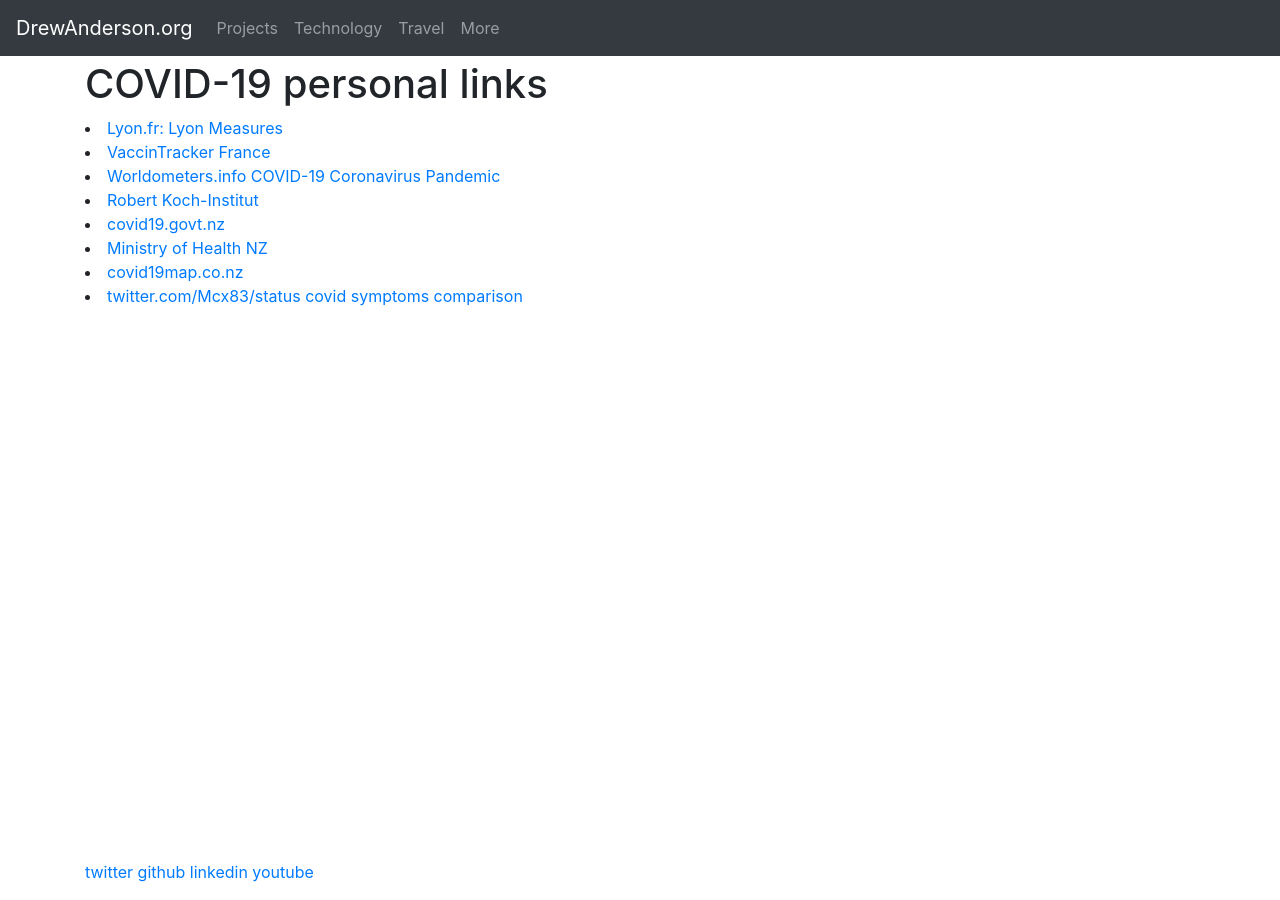
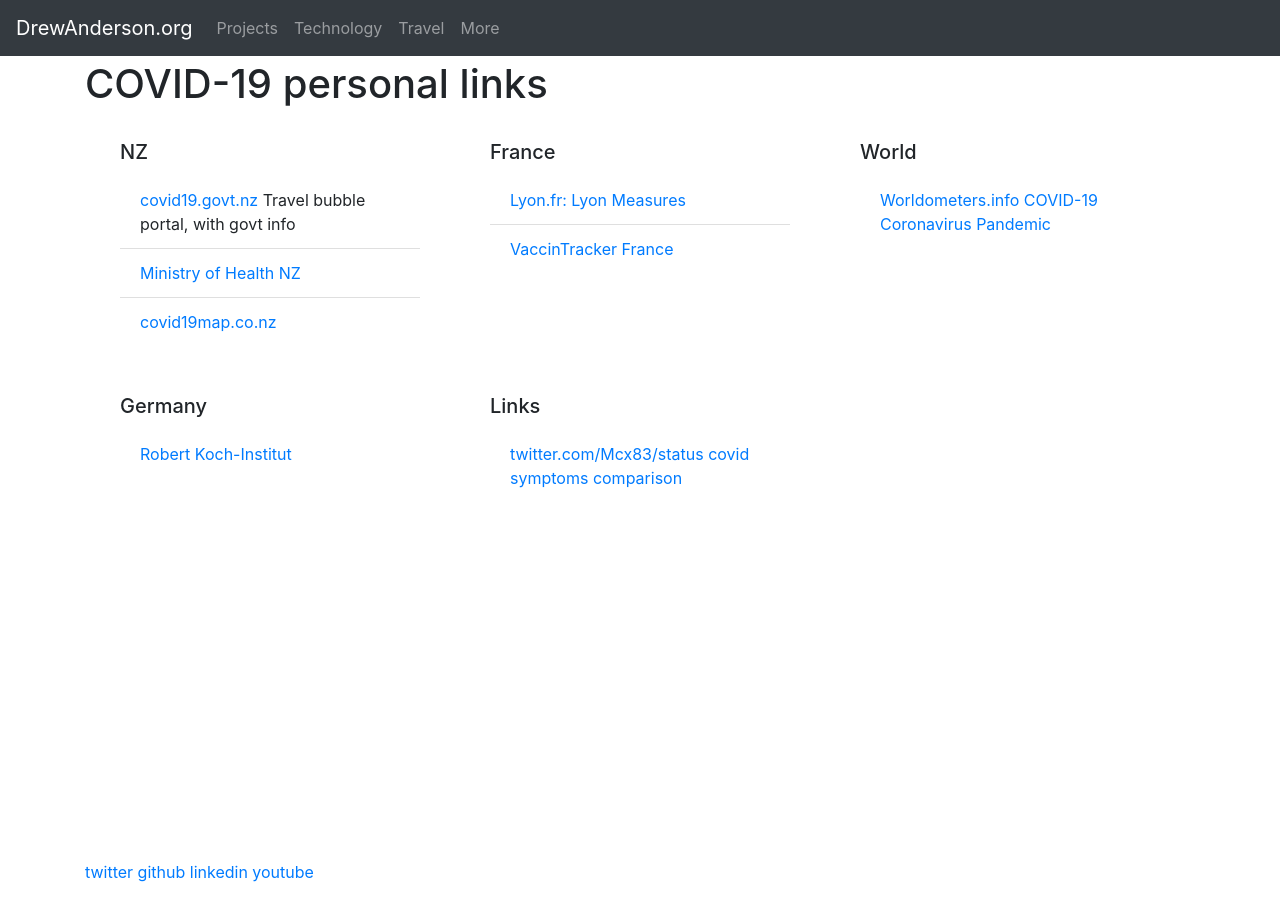
Before and after one commit to drewandersonnz/drewandersonnz.github.io, a Jekyll site: the page built from _posts/2020-03-01-covid19.md, in a window 1280 px wide. Built offline with Jekyll 4.4.1, drawn with Linux system fonts in a browser that asks for light colours.

Commit message:
linkgroups

```diff
--- /dev/null
+++ b/_includes/links-groups-card.html
@@ -0,0 +1,13 @@
+
+<div class="py-1 col col-12 col-sm-6 col-lg-4">
+    <div class="card card border-0">
+        <div class="card-body">
+        {% if include.title %}<h5 class="card-title">{{ include.title }}</h5>{% endif %}
+        {% if include.links %}
+            <ul class="list-group list-group-flush">
+                {% for link in include.links %}<li class="list-group-item"><a class="card-link" href="{{ link.uri }}">{{ link.title }}</a> {{ link.description }}</li>{% endfor %}
+            </ul>
+        {% endif %}
+        </div>
+    </div>
+</div>
--- a/_includes/links-groups.html
+++ b/_includes/links-groups.html
@@ -1,8 +1,12 @@
-
-{% if include.links %}
-<or>
-{% for link in include.links %}
-    <li><a href="{{ link.uri }}">{{ link.title }}</a></li>
+{% if include.groups %}
+<div class="container">
+    <div class="row">
+{% for group in include.groups %}
+{% include links-groups-card.html group=include.group title=group.title links=group.links %}
 {% endfor %}
-</or>
+{% if include.links %}{% include links-groups-card.html title="Links" links=include.links %}{% endif %}
+    </div>
+</div>
+{% else %}
+{% if include.links %}{% include links-groups-single.html links=include.links %}{% endif %}
 {% endif %}
--- a/_layouts/links.html
+++ b/_layouts/links.html
@@ -4,4 +4,4 @@ layout: default
 
 {{ content }}
 
-{% include links-groups.html groups=page.linksgroups links=page.links %}
+{% include links-groups.html groups=page.linkgroups links=page.links %}
--- a/_layouts/post.html
+++ b/_layouts/post.html
@@ -4,4 +4,4 @@ layout: default
 
 {{ content }}
 
-{% include links-groups.html enablelinkgroups=page.enablelinkgroups links=page.links %}
+{% include links-groups.html groups=page.linkgroups links=page.links %}
--- a/_posts/2020-03-01-covid19.md
+++ b/_posts/2020-03-01-covid19.md
@@ -12,28 +12,43 @@ tags:
 - other
 - safety
 
+linkgroups:
+- title: "NZ"
+  links:
+
+  - title: covid19.govt.nz
+    uri: https://covid19.govt.nz/
+    description: "Travel bubble portal, with govt info"
+
+  - title: Ministry of Health NZ
+    uri: https://www.health.govt.nz/our-work/diseases-and-conditions/covid-19-novel-coronavirus/covid-19-current-situation/covid-19-current-cases
+
+  - title: covid19map.co.nz
+    uri: https://covid19map.co.nz/
+
+
+- title: "France"
+  links:
+
+  - title: "Lyon.fr: Lyon Measures"
+    uri: https://www.lyon.fr/actualite/sante/covid-19-le-point-sur-les-mesures-lyon
+
+  - title: VaccinTracker France
+    uri: https://covidtracker.fr/vaccintracker/
+
+- title: "World"
+  links:
+
+  - title: Worldometers.info COVID-19 Coronavirus Pandemic
+    uri: https://www.worldometers.info/coronavirus/#countries
+
+- title: "Germany"
+  links:
+
+  - title: Robert Koch-Institut
+    uri: https://www.rki.de/DE/Content/InfAZ/N/Neuartiges_Coronavirus/Fallzahlen.html
+
 links:
-
-- title: "Lyon.fr: Lyon Measures"
-  uri: https://www.lyon.fr/actualite/sante/covid-19-le-point-sur-les-mesures-lyon
-
-- title: VaccinTracker France
-  uri: https://covidtracker.fr/vaccintracker/
-
-- title: Worldometers.info COVID-19 Coronavirus Pandemic
-  uri: https://www.worldometers.info/coronavirus/#countries
-
-- title: Robert Koch-Institut
-  uri: https://www.rki.de/DE/Content/InfAZ/N/Neuartiges_Coronavirus/Fallzahlen.html
-
-- title: covid19.govt.nz
-  uri: https://covid19.govt.nz/
-
-- title: Ministry of Health NZ
-  uri: https://www.health.govt.nz/our-work/diseases-and-conditions/covid-19-novel-coronavirus/covid-19-current-situation/covid-19-current-cases
-
-- title: covid19map.co.nz
-  uri: https://covid19map.co.nz/
 
 - title: twitter.com/Mcx83/status covid symptoms comparison
   uri: https://twitter.com/Mcx83/status/1240949457916747777
```
Also changed, not shown: _includes/links-groups-single.html (added, +8 -0 lines), weather.md (+6 -2 lines).
